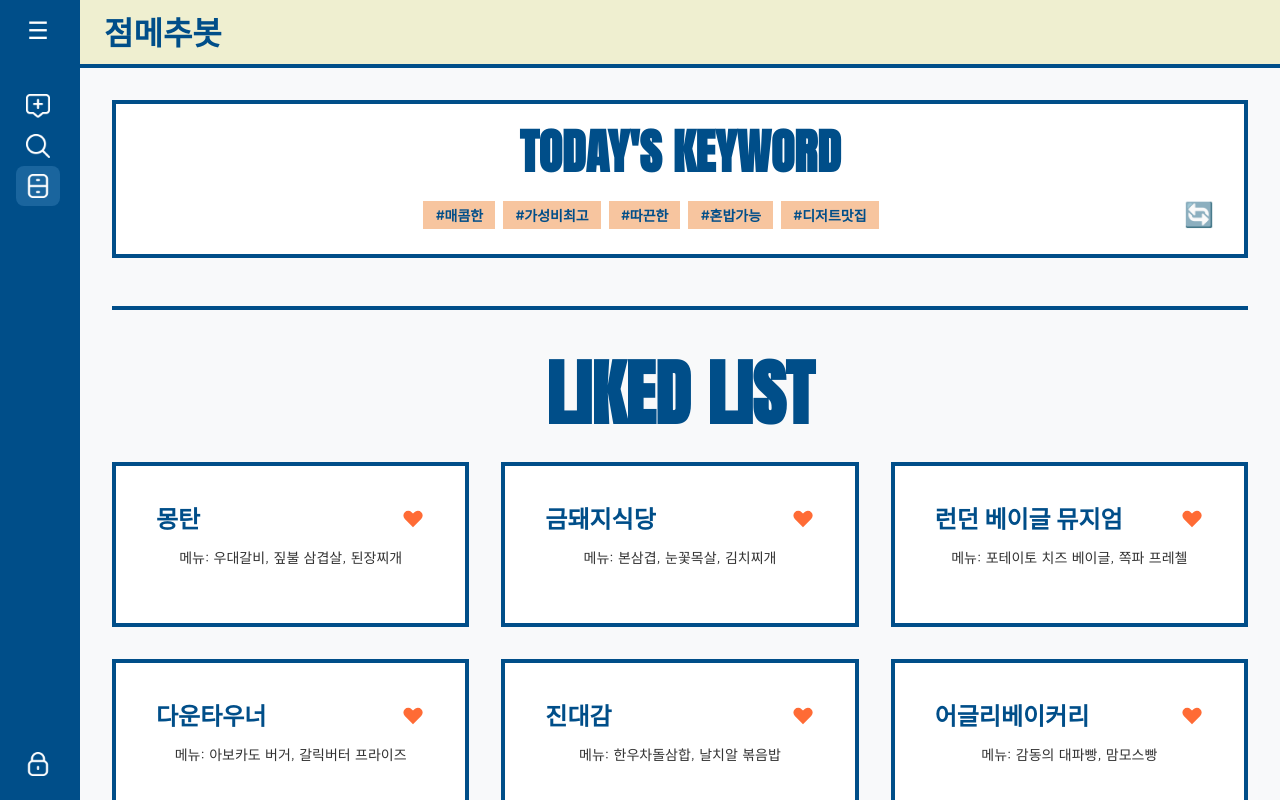
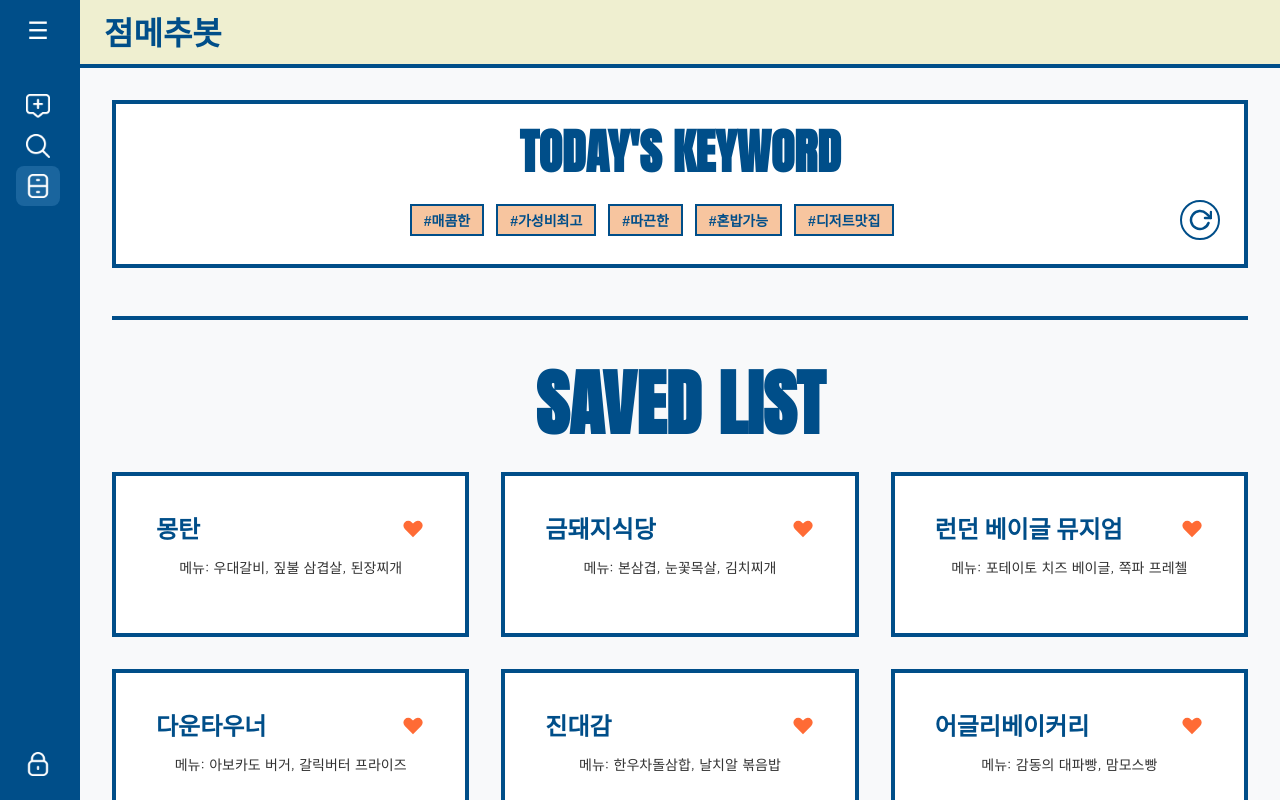
Before and after one commit to fastcampus-toy4/react-front, a React (Create React App) app: page /repository in a window 1280 px wide. Built offline with nearby package versions, Linux system fonts and the light colour scheme.

Commit message:
chore: Repository 키워드 클릭 시 새로운 채팅방 생성 및 새로고침 아이콘 SVG로 수정

```diff
--- a/src/pages/Repository/Repository.css
+++ b/src/pages/Repository/Repository.css
@@ -27,7 +27,7 @@
     right: -100px;
 }
 
-/* 1. 키워드 섹션 (위로 이동했으므로 상단 여백 제거) */
+/* 1. 키워드 섹션 */
 .keyword-section {
     padding: 1.5rem;
     border: 4px solid var(--border-color);
@@ -41,35 +41,67 @@
     display: flex;
     justify-content: space-between;
     align-items: center;
+    gap: 1rem; /* 요소들 사이의 간격 */
 }
 .keyword-list {
     display: flex;
     flex-wrap: wrap;
-    gap: 0.5rem;
-    justify-content: center; /* 해시태그 가운데 정렬 */
+    gap: 0.75rem;
+    justify-content: center;
     flex-grow: 1;
 }
-.keyword-tag {
+
+/* 키워드 버튼 스타일 */
+.keyword-btn {
     background-color: var(--accent1-color);
     color: var(--text-primary);
     padding: 0.25rem 0.75rem;
     font-weight: 700;
     font-size: 0.875rem;
+    border: 2px solid var(--border-color);
+    cursor: pointer;
+    transition: all 0.2s ease;
 }
+.keyword-btn:hover {
+    background-color: var(--accent2-color);
+    transform: translateY(-2px);
+}
+.keyword-btn:disabled {
+    cursor: not-allowed;
+    opacity: 0.6;
+}
+
+/* 새로고침 버튼 디자인 개선 */
 .refresh-btn {
     background: transparent;
-    border: none;
-    font-size: 1.5rem;
+    border: 2px solid var(--border-color);
+    border-radius: 50%;
+    width: 40px;
+    height: 40px;
     cursor: pointer;
-    margin-left: 1rem;
+    display: flex;
+    align-items: center;
+    justify-content: center;
+    transition: transform 0.5s ease, background-color 0.2s ease;
+    flex-shrink: 0; /* 버튼이 찌그러지지 않도록 */
 }
+.refresh-btn:hover {
+    transform: rotate(180deg);
+    background-color: var(--accent1-color);
+}
+.refresh-icon {
+    width: 24px;
+    height: 24px;
+    color: var(--text-primary);
+}
+
 
 /* 2. 두 영역을 나누는 구분선 */
 .section-divider {
-    margin: 3rem 0; /* 위아래로 충분한 여백 */
+    margin: 3rem 0;
     border: none;
-    height: 4px; /* global.css 테두리 두께와 동일하게 */
-    background-color: var(--border-color); /* global.css 테두리 색상 사용 */
+    height: 4px;
+    background-color: var(--border-color);
 }
 
 
@@ -81,23 +113,19 @@
 /* 카드 그리드 레이아웃 */
 .card-grid {
     display: grid;
-    grid-template-columns: repeat(3, 1fr); /* 3열 고정 그리드 */
+    grid-template-columns: repeat(3, 1fr);
     gap: 2rem;
     align-items: start;
 }
 
 /* 개별 카드 스타일 */
 .repository-card {
+    /* global.css의 .card 스타일을 사용합니다. */
     text-align: left;
     padding: 1.5rem;
     transition: transform 0.3s ease, box-shadow 0.3s ease;
 }
-.repository-card.expanded {
-    /* 확장 시 스타일 (필요 시 추가) */
-}
-
 .repository-card.deleting {
-    /* 하트가 회색이 된 후, 2.5초 뒤에 사라지는 애니메이션이 실행됩니다. */
     opacity: 0;
     transform: scale(0.9);
     transition: opacity 0.3s ease 2.5s, transform 0.3s ease 2.5s;
@@ -111,7 +139,9 @@
     margin-bottom: 0.5rem;
 }
 .card-header h3 {
-    font-size: 1.5rem; /* h3 사이즈 */
+    font-family: 'Anton', sans-serif;
+    color: var(--text-primary);
+    font-size: 1.5rem;
 }
 
 .card-menu {
@@ -127,7 +157,7 @@
     transition: max-height 0.5s ease;
 }
 .repository-card.expanded .card-details {
-    max-height: 200px; /* 확장 시 충분한 높이 */
+    max-height: 200px;
 }
 .card-details p {
     font-size: 0.875rem;
@@ -151,11 +181,11 @@
 .heart-icon {
     width: 24px;
     height: 24px;
-    color: #CBD5E1; /* 기본 회색 */
+    color: #CBD5E1;
     transition: all 0.2s ease;
 }
 .like-btn.liked .heart-icon {
-    color: var(--primary-color); /* 오렌지 */
+    color: var(--primary-color);
 }
 
 /* 더보기 버튼 */
--- a/src/pages/Repository/RepositoryPage.js
+++ b/src/pages/Repository/RepositoryPage.js
@@ -1,7 +1,154 @@
-import React, { useState, useEffect, useRef } from 'react';
-import './Repository.css'; // 전용 CSS 파일을 불러옵니다.
+// import React, { useState, useEffect, useRef } from 'react';
+// import { useNavigate } from 'react-router-dom';
+// import './Repository.css';
 
-// --- 가상 데이터 (총 10개로 확장) ---
+// // --- 가상 데이터 ---
+// const initialItemsData = [
+//     { id: 1, title: '몽탄', menu: '우대갈비, 짚불 삼겹살, 된장찌개', hours: '12:00 - 22:00', address: '서울 용산구 한강대로81길 14', mapUrl: 'https://naver.me/F4Q7gZ1z', isLiked: true },
+//     { id: 2, title: '금돼지식당', menu: '본삼겹, 눈꽃목살, 김치찌개', hours: '11:30 - 23:00', address: '서울 중구 다산로 149', mapUrl: 'https://naver.me/5J2bB5bJ', isLiked: true },
+//     { id: 3, title: '런던 베이글 뮤지엄', menu: '포테이토 치즈 베이글, 쪽파 프레첼', hours: '08:00 - 18:00', address: '서울 종로구 북촌로4길 20', mapUrl: 'https://naver.me/xK7bA5bJ', isLiked: true },
+//     { id: 4, title: '다운타우너', menu: '아보카도 버거, 갈릭버터 프라이즈', hours: '11:30 - 21:30', address: '서울 송파구 백제고분로45길 3', mapUrl: 'https://naver.me/5J2bB5bJ', isLiked: true },
+//     { id: 5, title: '진대감', menu: '한우차돌삼합, 날치알 볶음밥', hours: '11:30 - 22:00', address: '서울 강남구 학동로 335', mapUrl: 'https://naver.me/xK7bA5bJ', isLiked: true },
+//     { id: 6, title: '어글리베이커리', menu: '감동의 대파빵, 맘모스빵', hours: '12:00 - 21:00', address: '서울 마포구 월드컵로13길 73', mapUrl: 'https://naver.me/5J2bB5bJ', isLiked: true },
+//     { id: 7, title: '카멜커피', menu: '카멜커피, 앙버터', hours: '10:30 - 19:30', address: '서울 성동구 성수이로7길 26', mapUrl: 'https://naver.me/xK7bA5bJ', isLiked: true },
+//     { id: 8, title: '깡통만두', menu: '칼만두, 비빔국수', hours: '11:30 - 21:00', address: '서울 종로구 북촌로2길 5-6', mapUrl: 'https://naver.me/5J2bB5bJ', isLiked: true },
+//     { id: 9, title: '미엔아이', menu: '우육면, 마약차오판', hours: '11:30 - 21:00', address: '서울 마포구 동교로 267', mapUrl: 'https://naver.me/xK7bA5bJ', isLiked: true },
+//     { id: 10, title: '오제제', menu: '안심 돈카츠, 자루우동', hours: '11:00 - 21:00', address: '서울 용산구 한강대로 100', mapUrl: 'https://naver.me/5J2bB5bJ', isLiked: true },
+// ];
+// const allKeywords = ['#매콤한', '#따끈한', '#분위기있는', '#가성비최고', '#혼밥가능', '#디저트맛집', '#웨이팅필수', '#신상맛집'];
+// // --- 가상 데이터 끝 ---
+
+// const HeartIcon = () => ( <svg xmlns="http://www.w3.org/2000/svg" viewBox="0 0 20 20" fill="currentColor" className="heart-icon"><path fillRule="evenodd" d="M3.172 5.172a4 4 0 015.656 0L10 6.343l1.172-1.171a4 4 0 115.656 5.656L10 17.657l-6.828-6.829a4 4 0 010-5.656z" clipRule="evenodd" /></svg> );
+
+// const FolderCard = ({ item, isExpanded, onExpand, onLikeToggle }) => {
+//     return (
+//         // isLiked가 false이면 'deleting' 클래스를 추가하여 삭제 대기 상태임을 알립니다.
+//         <div className={`card repository-card ${isExpanded ? 'expanded' : ''} ${!item.isLiked ? 'deleting' : ''}`} onClick={onExpand}>
+//             <div className="card-header">
+//                 <h3>{item.title}</h3>
+//                 <button className={`like-btn ${item.isLiked ? 'liked' : ''}`} onClick={(e) => { e.stopPropagation(); onLikeToggle(item.id); }}>
+//                     <HeartIcon />
+//                 </button>
+//             </div>
+//             <p className="card-menu">메뉴: {item.menu}</p>
+//             <div className="card-details">
+//                 <p><strong>영업시간:</strong> {item.hours}</p>
+//                 <p><strong>주소:</strong> {item.address}</p>
+//                 <a href={item.mapUrl} className="map-link" onClick={(e) => e.stopPropagation()} target="_blank" rel="noopener noreferrer">
+//                     네이버 지도로 보기
+//                 </a>
+//             </div>
+//         </div>
+//     );
+// };
+
+// function Repository() {
+//     const [items, setItems] = useState([]);
+//     const [keywords, setKeywords] = useState([]);
+//     const [showMore, setShowMore] = useState(false);
+//     const [expandedCards, setExpandedCards] = useState({});
+//     const deletionTimers = useRef({});
+
+//     useEffect(() => {
+//         setItems(initialItemsData);
+//         getRandomKeywords();
+//         const timers = deletionTimers.current;
+//         return () => {
+//             Object.values(timers).forEach(clearTimeout);
+//         };
+//     }, []);
+
+//     const handleLikeToggle = (id) => {
+//         const itemToToggle = items.find(item => item.id === id);
+//         if (!itemToToggle) return;
+
+//         const newIsLiked = !itemToToggle.isLiked;
+//         // isLiked 상태를 먼저 UI에 반영하여 하트 색상을 즉시 변경합니다.
+//         setItems(prevItems => prevItems.map(item => item.id === id ? { ...item, isLiked: newIsLiked } : item));
+
+//         if (!newIsLiked) {
+//             // "좋아요"를 취소하면, 2.5초 후에 실제로 목록에서 삭제하는 타이머를 설정합니다.
+//             const timerId = setTimeout(() => {
+//                 setItems(prevItems => prevItems.filter(item => item.id !== id));
+//                 delete deletionTimers.current[id]; // 타이머 정리
+//             }, 2500);
+//             deletionTimers.current[id] = timerId;
+//         } else {
+//             if (deletionTimers.current[id]) {
+//                 clearTimeout(deletionTimers.current[id]);
+//                 delete deletionTimers.current[id];
+//             }
+//         }
+//     };
+
+//     // 이 함수는 각 카드의 ID를 키로 사용하여 열림/닫힘 상태를 개별적으로 관리합니다.
+//     // 따라서 한 카드만 열리게 됩니다.
+//     const handleExpandCard = (id) => {
+//         setExpandedCards(prev => ({ ...prev, [id]: !prev[id] }));
+//     };
+
+//     const getRandomKeywords = () => { const shuffled = [...allKeywords].sort(() => 0.5 - Math.random()); setKeywords(shuffled.slice(0, 5)); };
+//     const handleRefreshKeywords = () => { getRandomKeywords(); };
+
+//     const initialShowCount = 6;
+//     const visibleItems = showMore ? items : items.slice(0, initialShowCount);
+
+//     return (
+//         <div className="repository-page">
+//             <div className="background-graphic accent-bg"></div>
+//             <div className="background-graphic primary-circle"></div>
+
+//             <div className="keyword-section">
+//                 <h2>TODAY'S KEYWORD</h2>
+//                 <div className="keyword-header">
+//                     <div className="keyword-list">
+//                         {keywords.map(keyword => (
+//                             <span key={keyword} className="keyword-tag">{keyword}</span>
+//                         ))}
+//                     </div>
+//                     <button className="refresh-btn" onClick={handleRefreshKeywords}>
+//                       🔄
+//                     </button>
+//                 </div>
+//             </div>
+
+//             <hr className="section-divider" />
+
+//             <h1>LIKED LIST</h1>
+
+//             <div className="card-grid">
+//                 {visibleItems.map(item => (
+//                     <FolderCard
+//                         key={item.id}
+//                         item={item}
+//                         isExpanded={!!expandedCards[item.id]}
+//                         onExpand={() => handleExpandCard(item.id)}
+//                         onLikeToggle={handleLikeToggle}
+//                     />
+//                 ))}
+//             </div>
+
+//             {items.length > initialShowCount && (
+//                 <div className="see-more-container">
+//                     <button className="btn btn-secondary" onClick={() => setShowMore(!showMore)}>
+//                         {showMore ? 'CLOSE' : 'SEE MORE'}
+//                     </button>
+//                 </div>
+//             )}
+//         </div>
+//     );
+// }
+
+// export default Repository;
+// 키워드 채팅방 연결 전 완성 코드
+
+
+
+import React, { useState, useEffect, useRef, useCallback } from 'react';
+import { useNavigate } from 'react-router-dom';
+import './Repository.css';
+
+// --- 가상 데이터 ---
 const initialItemsData = [
     { id: 1, title: '몽탄', menu: '우대갈비, 짚불 삼겹살, 된장찌개', hours: '12:00 - 22:00', address: '서울 용산구 한강대로81길 14', mapUrl: 'https://naver.me/F4Q7gZ1z', isLiked: true },
     { id: 2, title: '금돼지식당', menu: '본삼겹, 눈꽃목살, 김치찌개', hours: '11:30 - 23:00', address: '서울 중구 다산로 149', mapUrl: 'https://naver.me/5J2bB5bJ', isLiked: true },
@@ -14,14 +161,21 @@ const initialItemsData = [
     { id: 9, title: '미엔아이', menu: '우육면, 마약차오판', hours: '11:30 - 21:00', address: '서울 마포구 동교로 267', mapUrl: 'https://naver.me/xK7bA5bJ', isLiked: true },
     { id: 10, title: '오제제', menu: '안심 돈카츠, 자루우동', hours: '11:00 - 21:00', address: '서울 용산구 한강대로 100', mapUrl: 'https://naver.me/5J2bB5bJ', isLiked: true },
 ];
+
 const allKeywords = ['#매콤한', '#따끈한', '#분위기있는', '#가성비최고', '#혼밥가능', '#디저트맛집'];
+const API_BASE_URL = 'http://localhost:9000'; // API 서버 주소
 // --- 가상 데이터 끝 ---
 
 const HeartIcon = () => ( <svg xmlns="http://www.w3.org/2000/svg" viewBox="0 0 20 20" fill="currentColor" className="heart-icon"><path fillRule="evenodd" d="M3.172 5.172a4 4 0 015.656 0L10 6.343l1.172-1.171a4 4 0 115.656 5.656L10 17.657l-6.828-6.829a4 4 0 010-5.656z" clipRule="evenodd" /></svg> );
-
-const FolderCard = ({ item, isExpanded, onExpand, onLikeToggle }) => {
+// SVG 새로고침 아이콘 컴포넌트 추가
+const RefreshIcon = () => (
+    <svg xmlns="http://www.w3.org/2000/svg" viewBox="0 0 24 24" fill="none" stroke="currentColor" strokeWidth="2.5" strokeLinecap="round" strokeLinejoin="round" className="refresh-icon">
+      <polyline points="23 4 23 10 17 10"></polyline>
+      <path d="M20.49 15a9 9 0 1 1-2.12-9.36L23 10"></path>
+    </svg>
+);
+const RepositoryCard = ({ item, isExpanded, onExpand, onLikeToggle }) => {
     return (
-        // isLiked가 false이면 'deleting' 클래스를 추가하여 삭제 대기 상태임을 알립니다.
         <div className={`card repository-card ${isExpanded ? 'expanded' : ''} ${!item.isLiked ? 'deleting' : ''}`} onClick={onExpand}>
             <div className="card-header">
                 <h3>{item.title}</h3>
@@ -46,31 +200,26 @@ function Repository() {
     const [keywords, setKeywords] = useState([]);
     const [showMore, setShowMore] = useState(false);
     const [expandedCards, setExpandedCards] = useState({});
+    const [isCreatingChat, setIsCreatingChat] = useState(false);
     const deletionTimers = useRef({});
+    const navigate = useNavigate();
 
     useEffect(() => {
         setItems(initialItemsData);
         getRandomKeywords();
         const timers = deletionTimers.current;
-        return () => {
-            Object.values(timers).forEach(clearTimeout);
-        };
+        return () => { Object.values(timers).forEach(clearTimeout); };
     }, []);
 
     const handleLikeToggle = (id) => {
         const itemToToggle = items.find(item => item.id === id);
         if (!itemToToggle) return;
-
         const newIsLiked = !itemToToggle.isLiked;
-        // isLiked 상태를 먼저 UI에 반영하여 하트 색상을 즉시 변경합니다.
         setItems(prevItems => prevItems.map(item => item.id === id ? { ...item, isLiked: newIsLiked } : item));
-
         if (!newIsLiked) {
-            // "좋아요"를 취소하면, 2.5초 후에 실제로 목록에서 삭제하는 타이머를 설정합니다.
             const timerId = setTimeout(() => {
                 setItems(prevItems => prevItems.filter(item => item.id !== id));
-                delete deletionTimers.current[id]; // 타이머 정리
-            }, 2500);
+            }, 2800);
             deletionTimers.current[id] = timerId;
         } else {
             if (deletionTimers.current[id]) {
@@ -80,13 +229,35 @@ function Repository() {
         }
     };
 
-    // 이 함수는 각 카드의 ID를 키로 사용하여 열림/닫힘 상태를 개별적으로 관리합니다.
-    // 따라서 한 카드만 열리게 됩니다.
-    const handleExpandCard = (id) => {
-        setExpandedCards(prev => ({ ...prev, [id]: !prev[id] }));
-    };
+    const handleKeywordClick = useCallback(async (keyword) => {
+        if (isCreatingChat) return;
+        setIsCreatingChat(true);
+        try {
+            const response = await fetch(`${API_BASE_URL}/chat/start`, {
+                method: 'POST',
+                headers: { 'Content-Type': 'application/json' },
+                body: JSON.stringify({
+                    user_id: 'test_user_01',
+                    initial_message: keyword
+                }),
+            });
+            if (!response.ok) {
+                const errorData = await response.json().catch(() => ({ detail: '서버 응답 오류' }));
+                throw new Error(errorData.detail);
+            }
+            const data = await response.json();
+            const sessionId = data.state.session_id;
+            navigate(`/chat/${sessionId}`, { state: { initialState: data.state } });
+        } catch (error) {
+            console.error("Error starting chat from keyword:", error);
+            alert(`채팅을 시작하지 못했습니다: ${error.message}`);
+        } finally {
+            setIsCreatingChat(false);
+        }
+    }, [isCreatingChat, navigate]);
 
     const getRandomKeywords = () => { const shuffled = [...allKeywords].sort(() => 0.5 - Math.random()); setKeywords(shuffled.slice(0, 5)); };
+    const handleExpandCard = (id) => { setExpandedCards(prev => ({ ...prev, [id]: !prev[id] })); };
     const handleRefreshKeywords = () => { getRandomKeywords(); };
 
     const initialShowCount = 6;
@@ -96,28 +267,31 @@ function Repository() {
         <div className="repository-page">
             <div className="background-graphic accent-bg"></div>
             <div className="background-graphic primary-circle"></div>
-
             <div className="keyword-section">
                 <h2>TODAY'S KEYWORD</h2>
                 <div className="keyword-header">
                     <div className="keyword-list">
                         {keywords.map(keyword => (
-                            <span key={keyword} className="keyword-tag">{keyword}</span>
+                            <button
+                                key={keyword}
+                                className="keyword-btn"
+                                onClick={() => handleKeywordClick(keyword)}
+                                disabled={isCreatingChat}
+                            >
+                                {keyword}
+                            </button>
                         ))}
                     </div>
-                    <button className="refresh-btn" onClick={handleRefreshKeywords}>
-                      🔄
+                    <button className="refresh-btn" onClick={handleRefreshKeywords} title="새로운 키워드 추천받기">
+                      <RefreshIcon />
                     </button>
                 </div>
             </div>
-
             <hr className="section-divider" />
-
-            <h1>LIKED LIST</h1>
-
+            <h1>SAVED LIST</h1>
             <div className="card-grid">
                 {visibleItems.map(item => (
-                    <FolderCard
+                    <RepositoryCard
                         key={item.id}
                         item={item}
                         isExpanded={!!expandedCards[item.id]}
@@ -126,7 +300,6 @@ function Repository() {
                     />
                 ))}
             </div>
-
             {items.length > initialShowCount && (
                 <div className="see-more-container">
                     <button className="btn btn-secondary" onClick={() => setShowMore(!showMore)}>
```
